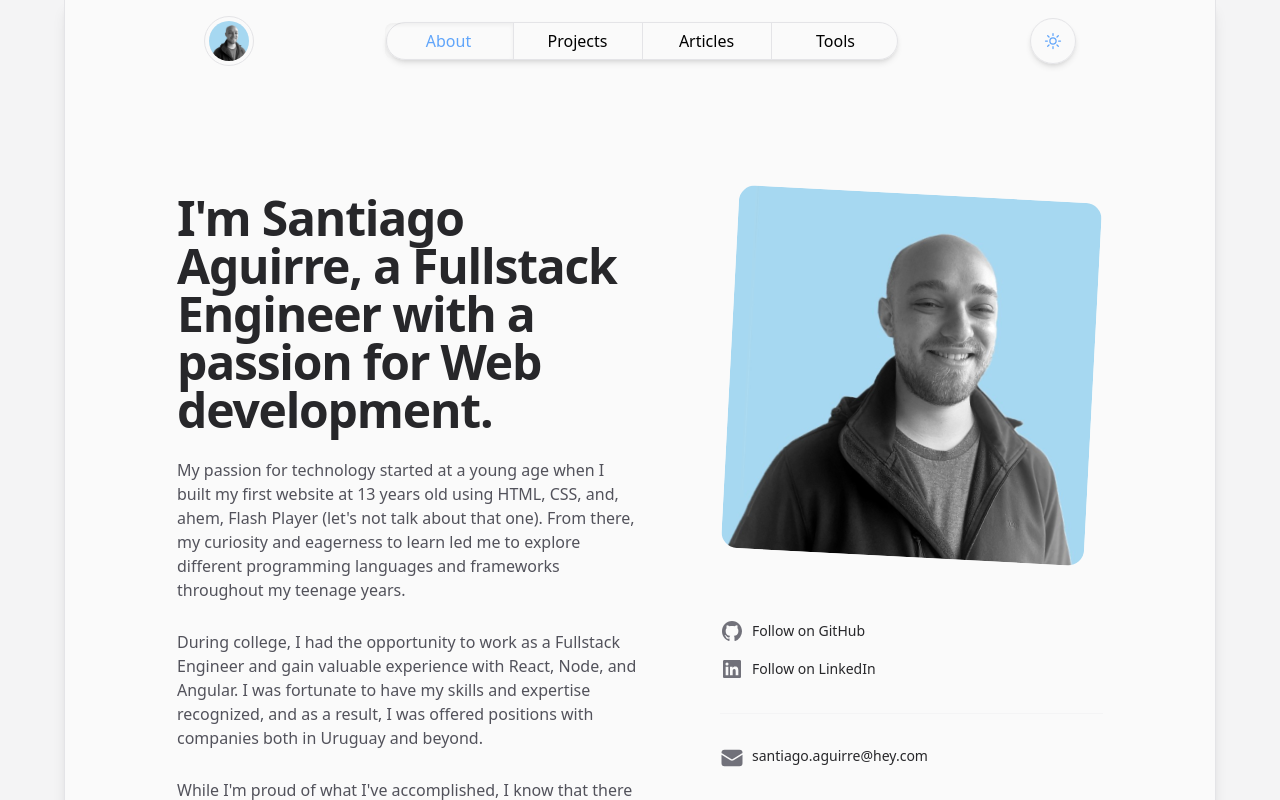
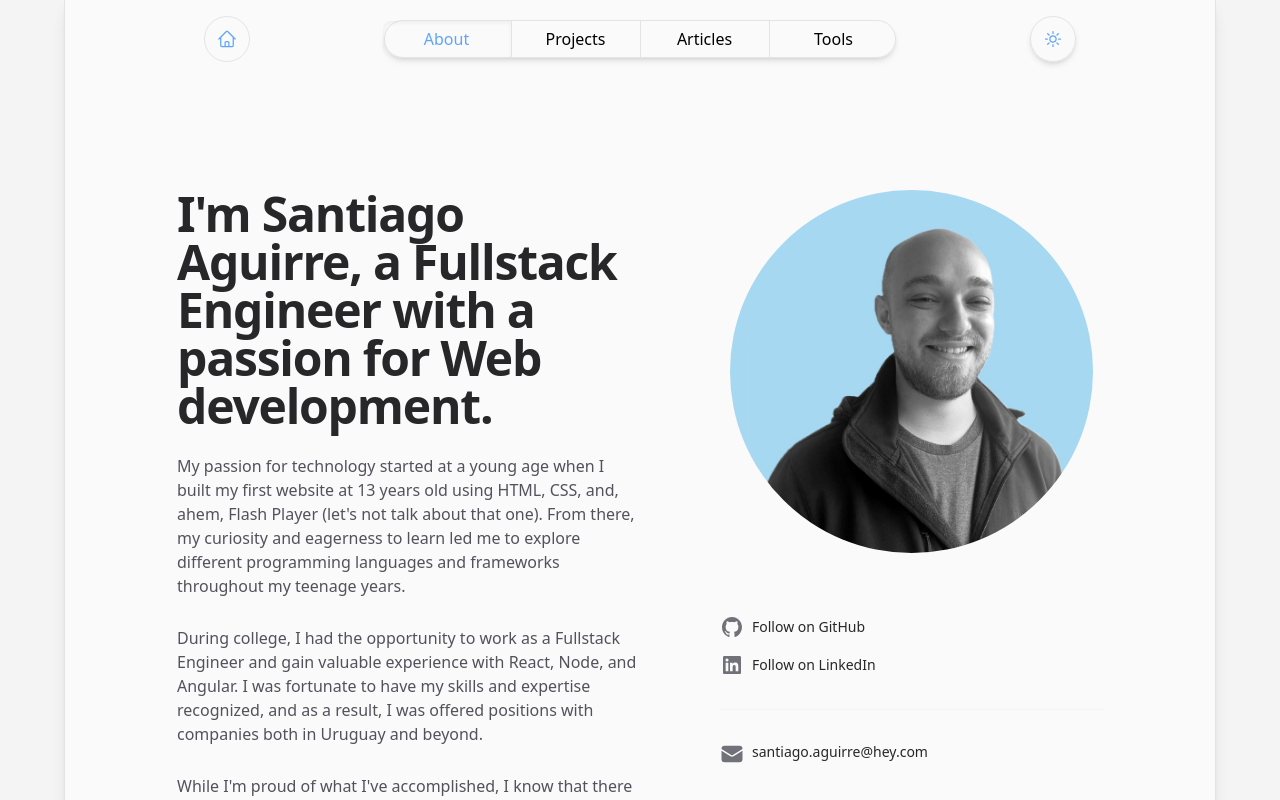
Before and after one commit to saguirre/portfolio, a Next.js app in the folder web/: page /about in a window 1280 px wide. Shown: the top 800 px of the page. Built offline with nearby package versions, Linux system fonts and the light colour scheme.

Commit message:
Hid image on header when on about page. Changed image in about page. Fixed inner shadow on navbar

```diff
--- a/web/components/Header.tsx
+++ b/web/components/Header.tsx
@@ -1,3 +1,5 @@
+import { HomeIcon } from '@heroicons/react/24/outline';
+import classNames from 'classnames';
 import Image from 'next/image';
 import Link from 'next/link';
 import { Navbar } from './Navbar';
@@ -5,20 +7,32 @@ import { ThemeButton } from './ThemeButton';
 
 interface HeaderProps {
   resolvedUrl: string;
+  hideImage?: boolean;
 }
-export const Header: React.FC<HeaderProps> = ({ resolvedUrl }) => {
+export const Header: React.FC<HeaderProps> = ({ resolvedUrl, hideImage = false }) => {
   return (
     <div className="flex flex-row items-center justify-end gap-3 sm:justify-between w-full pt-2 max-w-4xl px-3">
-      <div className="flex flex-col items-center justify-center mr-auto sm:mr-0 p-1 surrounding-border rounded-full">
+      <div
+        className={classNames(
+          'flex flex-col items-center justify-center mr-auto sm:mr-0 surrounding-border rounded-full',
+          {
+            'p-1': !hideImage,
+            'p-3': hideImage,
+          }
+        )}
+      >
         <Link href="/">
+          {hideImage && <HomeIcon className="h-5 w-5 text-blue-400" />}
+          {!hideImage && (
             <Image
               height={44}
               width={44}
               priority={true}
               src="/images/profile_photo.jpeg"
-            className="h-10 w-10 rounded-full bg-white"
+              className="h-9 w-9 rounded-full bg-white"
               alt="Profile Picture"
             />
+          )}
         </Link>
       </div>
       <Navbar resolvedUrl={resolvedUrl} />
--- a/web/components/Layout.tsx
+++ b/web/components/Layout.tsx
@@ -4,9 +4,10 @@ import PacmanLoader from 'react-spinners/PacmanLoader';
 
 interface LayoutProps {
   resolvedUrl: string;
+  hideImage?: boolean;
   children?: React.ReactNode;
 }
-export const Layout: React.FC<LayoutProps> = ({ resolvedUrl, children }) => {
+export const Layout: React.FC<LayoutProps> = ({ resolvedUrl, hideImage, children }) => {
   const [loading, setLoading] = useState<boolean>(true);
 
   useEffect(() => {
@@ -17,7 +18,7 @@ export const Layout: React.FC<LayoutProps> = ({ resolvedUrl, children }) => {
     <div className="min-h-screen flex flex-col items-center justify-start w-full bg-zinc-100 dark:bg-zinc-900">
       {!loading && (
         <div className="py-2 w-full flex flex-col items-center justify-start max-w-6xl shadow-lg border-x border-zinc-200 dark:border-zinc-700 bg-zinc-50 dark:bg-zinc-800 rounded-b-lg">
-          <Header resolvedUrl={resolvedUrl} />
+          <Header resolvedUrl={resolvedUrl} hideImage={hideImage} />
           {children}
           <footer className="mt-32">
             <div className="sm:px-8">
--- a/web/components/Navbar.tsx
+++ b/web/components/Navbar.tsx
@@ -10,6 +10,7 @@ interface NavbarProps {
   resolvedUrl: string;
 }
 export const Navbar: React.FC<NavbarProps> = ({ resolvedUrl }) => {
+  console.log(resolvedUrl);
   return (
     <>
       <div className="hidden sm:flex flex-row items-center justify-center w-full max-w-md md:max-w-lg divide-x divide-zinc-200 dark:divide-zinc-700/80 border border-zinc-200 dark:border-zinc-700/80 px-8 rounded-full shadow-md">
@@ -19,9 +20,9 @@ export const Navbar: React.FC<NavbarProps> = ({ resolvedUrl }) => {
               className={classNames('py-1.5 w-28 md:w-32 flex flex-col items-center justify-center', {
                 'rounded-l-lg': index === 0,
                 'rounded-r-lg': index === DefaultHeaders.length - 1,
-                'rounded-l-full text-blue-400 shadow-inner': resolvedUrl === header.href && index === 0,
-                'rounded-r-full text-blue-400 shadow-inner':
-                  resolvedUrl === header.href && index === DefaultHeaders.length - 1,
+                'rounded-l-3xl text-blue-400 shadow-inner': resolvedUrl == header.href && index === 0,
+                'rounded-r-3xl text-blue-400 shadow-inner':
+                  resolvedUrl == header.href && index === DefaultHeaders.length - 1,
                 'text-blue-400 shadow-inner': resolvedUrl === header.href,
                 'hover:text-blue-500 hover:dark:text-zinc-200': resolvedUrl !== header.href,
               })}
--- a/web/components/ThemeButton.tsx
+++ b/web/components/ThemeButton.tsx
@@ -15,11 +15,14 @@ export const ThemeButton: React.FC = () => {
     setMounted(true);
   }, []);
 
-  if (!mounted) {
-    return null;
-  }
-
   return (
+    <>
+      {!mounted && (
+        <div className="p-3">
+          <div className="h-5 w-5"></div>
+        </div>
+      )}
+      {mounted && (
         <button
           onClick={updateTheme}
           className="cursor-pointer surrounding-border hover:text-zinc-500 text-zinc-400 dark:hover:text-zinc-400 dark:text-zinc-500 shadow-md rounded-full p-3 flex flex-col items-center justify-center"
@@ -53,5 +56,7 @@ export const ThemeButton: React.FC = () => {
             />
           </Transition>
         </button>
+      )}
+    </>
   );
 };
--- a/web/pages/about.tsx
+++ b/web/pages/about.tsx
@@ -7,7 +7,7 @@ interface AboutPageProps {
 }
 const About: NextPage<AboutPageProps> = ({ resolvedUrl }) => {
   return (
-    <Layout resolvedUrl={resolvedUrl}>
+    <Layout resolvedUrl={resolvedUrl} hideImage>
       <div className="sm:px-8 mt-16 sm:mt-32">
         <div className="mx-auto max-w-7xl lg:px-8">
           <div className="relative px-4 sm:px-8 lg:px-12">
@@ -23,7 +23,7 @@ const About: NextPage<AboutPageProps> = ({ resolvedUrl }) => {
                       height="800"
                       decoding="async"
                       data-nimg="1"
-                      className="aspect-square rotate-3 rounded-2xl bg-zinc-100 object-cover dark:bg-zinc-800"
+                      className="aspect-square rounded-full bg-zinc-100 object-cover dark:bg-zinc-800"
                       loading="lazy"
                     />
                   </div>
```
Lines whose indentation alone changed are shown as unchanged.
